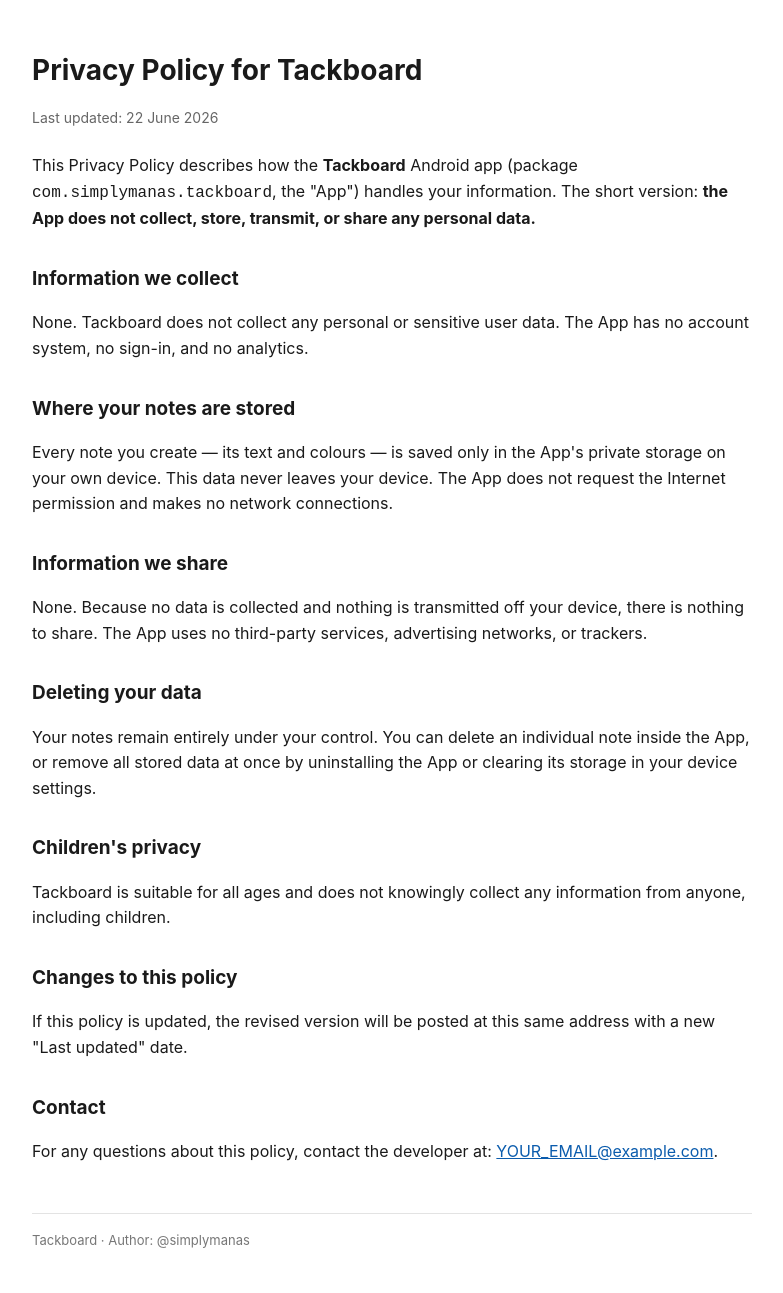
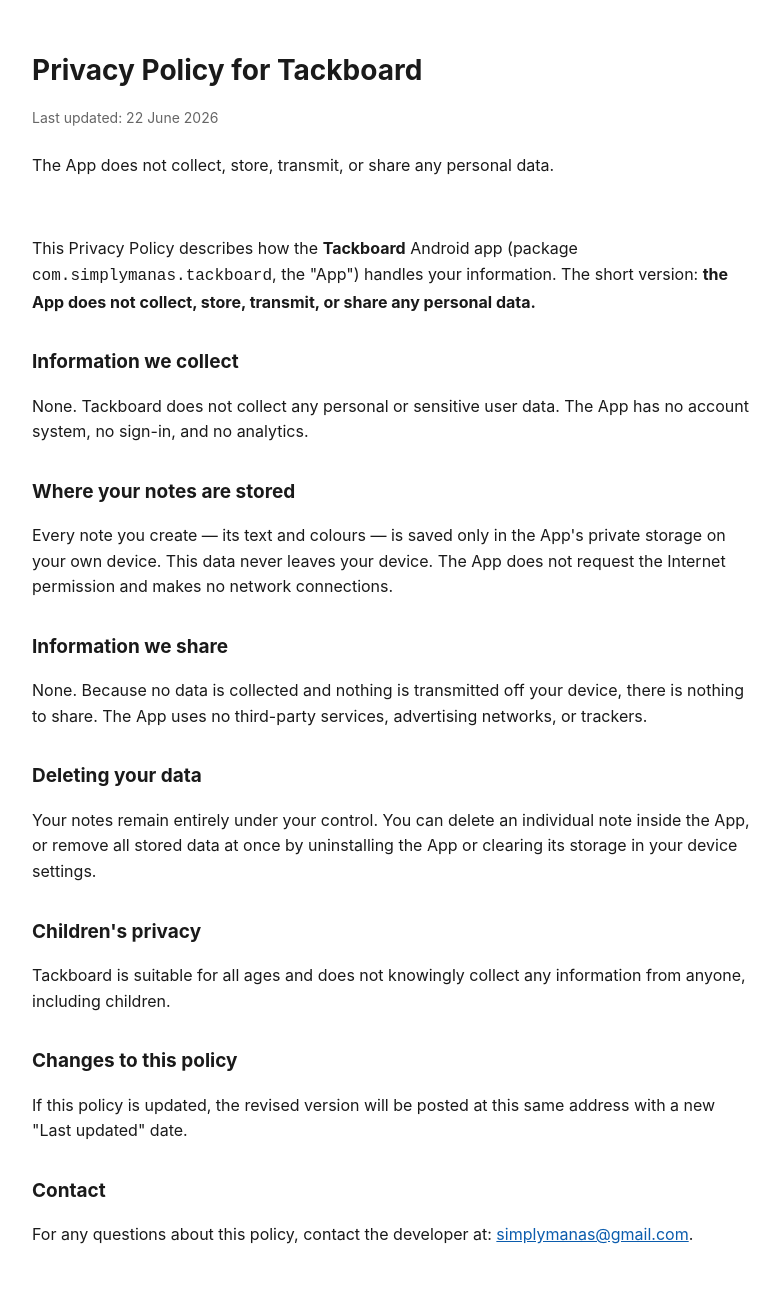
Before and after one commit to simplymanas/tackboard-privacy, a plain HTML site: page index.html in a window 1280 px wide. Shown: the top 1293 px of the page, without its empty margins (248-1031 px from the left). Drawn offline with Linux system fonts and the light colour scheme.

Commit message:
Revise Privacy Policy and update contact email
Updated the Privacy Policy text and contact email.

```diff
--- a/index.html
+++ b/index.html
@@ -33,7 +33,8 @@
   <div class="wrap">
     <h1>Privacy Policy for Tackboard</h1>
     <p class="meta">Last updated: 22 June 2026</p>
-
+<p><strong></strong>The App does not collect, store, transmit, or share any personal data.</strong> </p>
+    <br>
     <p>
       This Privacy Policy describes how the <strong>Tackboard</strong> Android app
       (package <code>com.simplymanas.tackboard</code>, the "App") handles your
@@ -83,7 +84,7 @@
     <h2>Contact</h2>
     <p>
       For any questions about this policy, contact the developer at:
-      <a href="mailto:YOUR_EMAIL@example.com">YOUR_EMAIL@example.com</a>.
+      <a href="mailto:YOUR_EMAIL@example.com">simplymanas@gmail.com</a>.
     </p>
 
     <footer>
```
